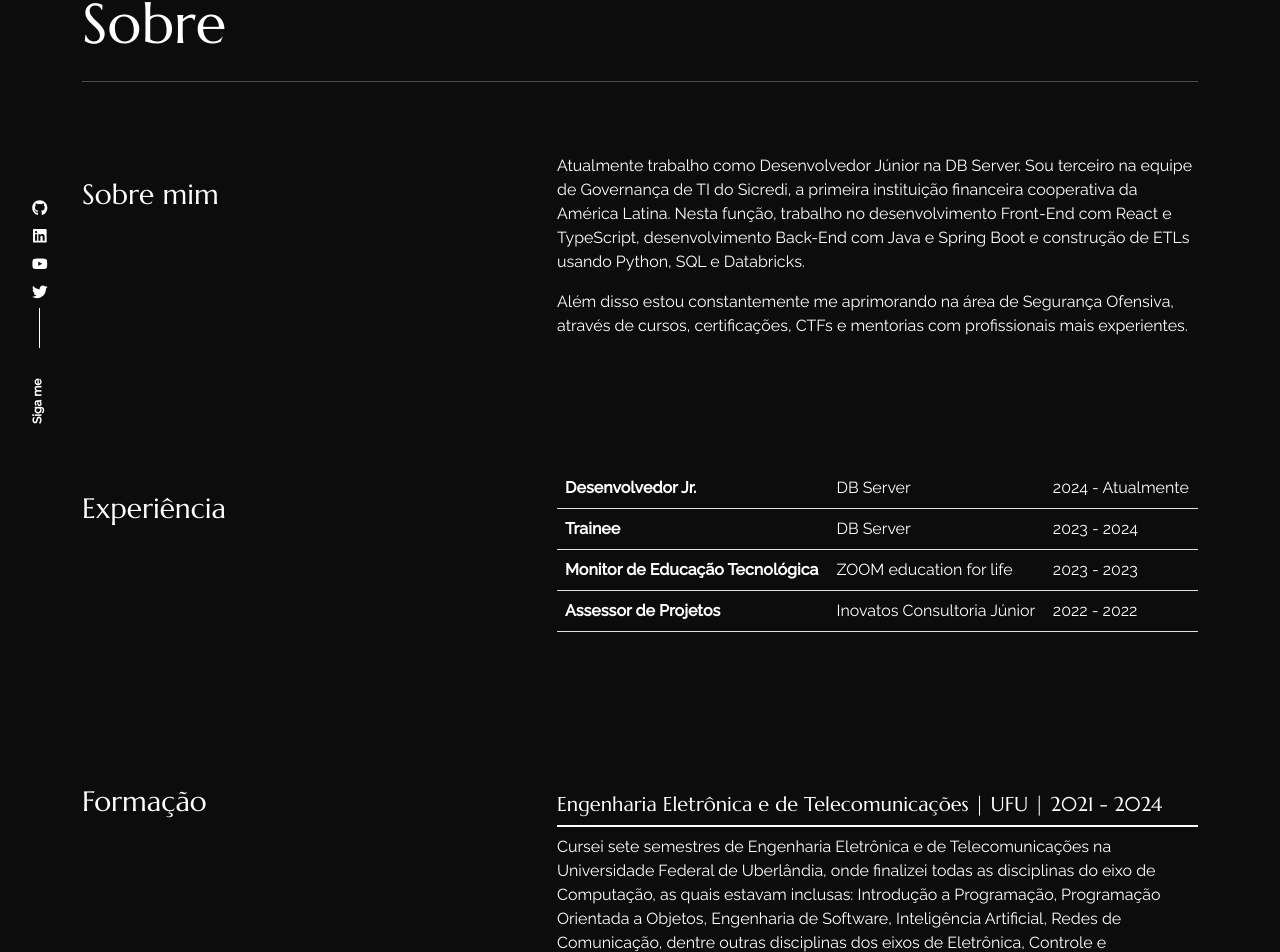
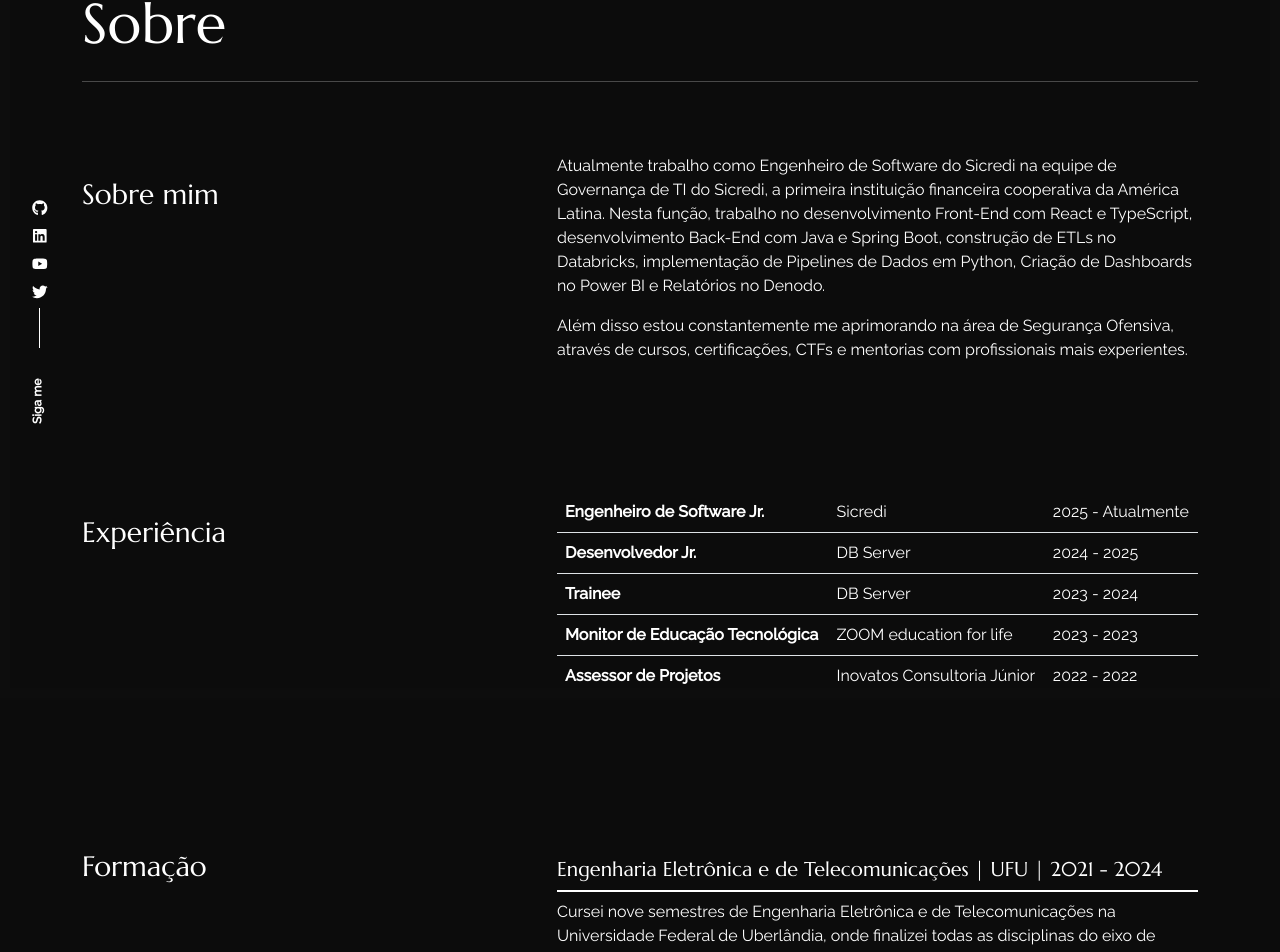
Before and after one commit to victorhfsilva/tyto-sec-portfolio, a React (Create React App) app: page /about in a window 1280 px wide. Shown: the part 102-1054 px from the top of the page. Built offline with nearby package versions, Linux system fonts and the light colour scheme.

Commit message:
feat: add new job position

```diff
--- a/src/content_option.js
+++ b/src/content_option.js
@@ -11,21 +11,26 @@ const introdata = {
         second: "a.k.a. tyto",
         third: "a.k.a. tyto",
     },
-    description: "Sou um Engenheiro Físico com experiência em Segurança Ofensiva, Desenvolvimento Web e Engenharia de Dados. Estou sempre aberto a novas oportunidades e colaborações. Não exite em entrar em contato!",
+    description: "Sou um Engenheiro Físico com experiência em Segurança Ofensiva, Desenvolvimento Web, Análise e Engenharia de Dados. Estou sempre aberto a novas oportunidades e colaborações. Não exite em entrar em contato!",
     your_img_url: "/images/victor.jpg",
 };
 
 const dataabout = {
     title: "Sobre mim",
-    aboutme1: "Atualmente trabalho como Desenvolvedor Júnior na DB Server. Sou terceiro na equipe de Governança de TI do Sicredi, a primeira instituição financeira cooperativa da América Latina. Nesta função, trabalho no desenvolvimento Front-End com React e TypeScript, desenvolvimento Back-End com Java e Spring Boot e construção de ETLs usando Python, SQL e Databricks.",
+    aboutme1: "Atualmente trabalho como Engenheiro de Software do Sicredi na equipe de Governança de TI do Sicredi, a primeira instituição financeira cooperativa da América Latina. Nesta função, trabalho no desenvolvimento Front-End com React e TypeScript, desenvolvimento Back-End com Java e Spring Boot, construção de ETLs no Databricks, implementação de Pipelines de Dados em Python, Criação de Dashboards no Power BI e Relatórios no Denodo.",
     aboutme2: "Além disso estou constantemente me aprimorando na área de Segurança Ofensiva, através de cursos, certificações, CTFs e mentorias com profissionais mais experientes."
 };
 
 const worktimeline = [
     {
+        jobtitle: "Engenheiro de Software Jr.",
+        where: "Sicredi",
+        date: "2025 - Atualmente",
+    },
+    {
         jobtitle: "Desenvolvedor Jr.",
         where: "DB Server",
-        date: "2024 - Atualmente",
+        date: "2024 - 2025",
     },
     {
         jobtitle: "Trainee",
@@ -46,7 +51,7 @@ const worktimeline = [
 
 const education = [{
         title: "Engenharia Eletrônica e de Telecomunicações | UFU | 2021 - 2024",
-        description: "Cursei sete semestres de Engenharia Eletrônica e de Telecomunicações na Universidade Federal de Uberlândia, onde finalizei todas as disciplinas do eixo de Computação, as quais estavam inclusas: Introdução a Programação, Programação Orientada a Objetos, Engenharia de Software, Inteligência Artificial, Redes de Comunicação, dentre outras disciplinas dos eixos de Eletrônica, Controle e Telecomunicações.",
+        description: "Cursei nove semestres de Engenharia Eletrônica e de Telecomunicações na Universidade Federal de Uberlândia, onde finalizei todas as disciplinas do eixo de Computação, as quais estavam inclusas: Introdução a Programação, Programação Orientada a Objetos, Engenharia de Software, Inteligência Artificial, Redes de Comunicação, dentre outras disciplinas dos eixos de Eletrônica, Controle e Telecomunicações.",
     },
     {
         title: "Eng. de Tecnologia da Informação | Obuda University | 2014 - 2015",
```
